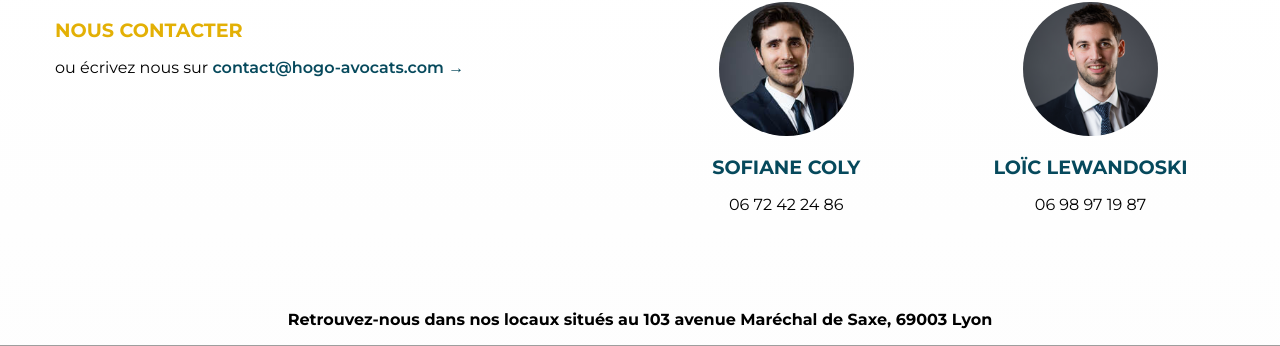
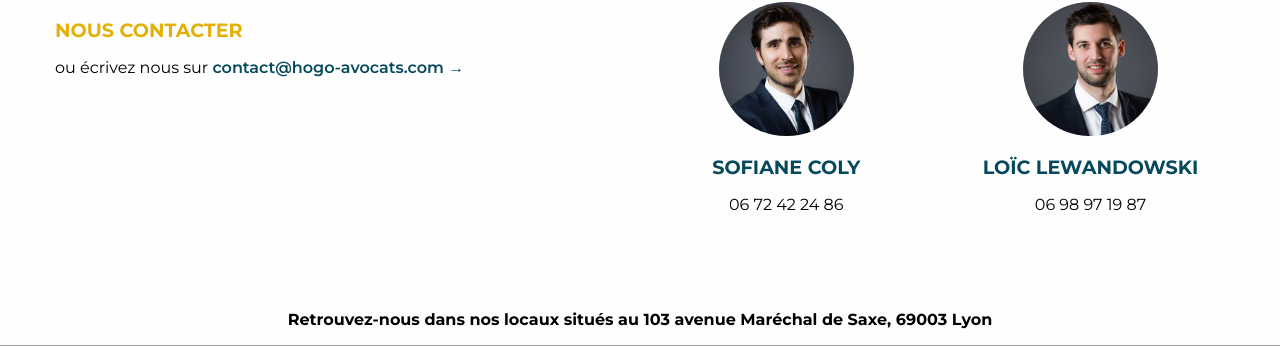
Before and after one commit to EmmanuelleN/hogo-avocats, a Jekyll site: the page built from index.html, in a window 1280 px wide and 900 px high, scrolled down 2679 px. Shown: the part 105-451 px from the top of the window. Built offline with Jekyll 4.4.1, drawn with Linux system fonts in a browser that asks for light colours; nearby versions of some CDN libraries; grey boxes are pictures that could not be loaded.

Commit message:
Fix: fixed name of lawyer

```diff
--- a/index.html
+++ b/index.html
@@ -175,7 +175,7 @@ title: Le conseil en droit social sur-mesure
       </div>
       <div class="Col Col--quarter">
         <img src="/assets/images/loic-lewandowski-hogo-avocats.png" alt="Loïc Lewandowski, Hogo Avocats" class="Home-image--round">
-        <p class="blue-maj centered">Loïc Lewandoski</p>
+        <p class="blue-maj centered">Loïc Lewandowski</p>
         <p class="centered">06 98 97 19 87</p>
       </div>
     </div>
```
